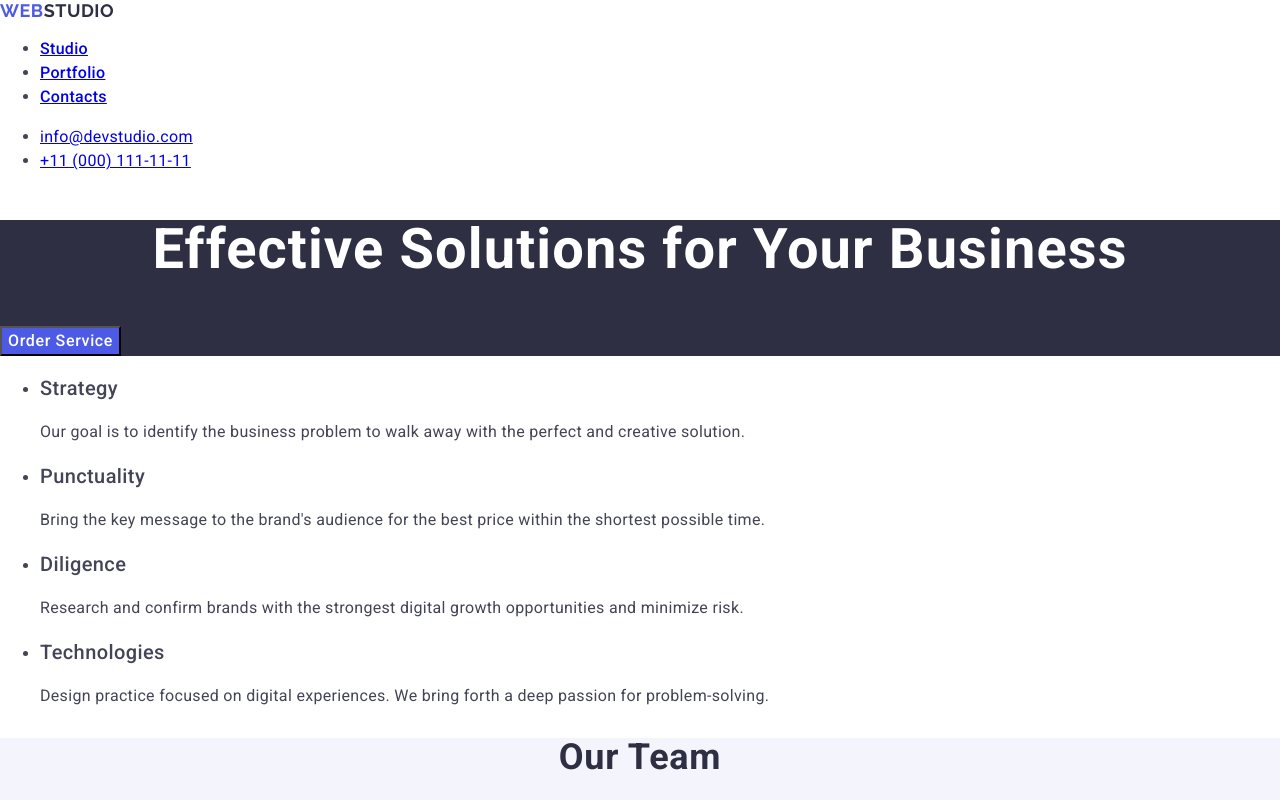
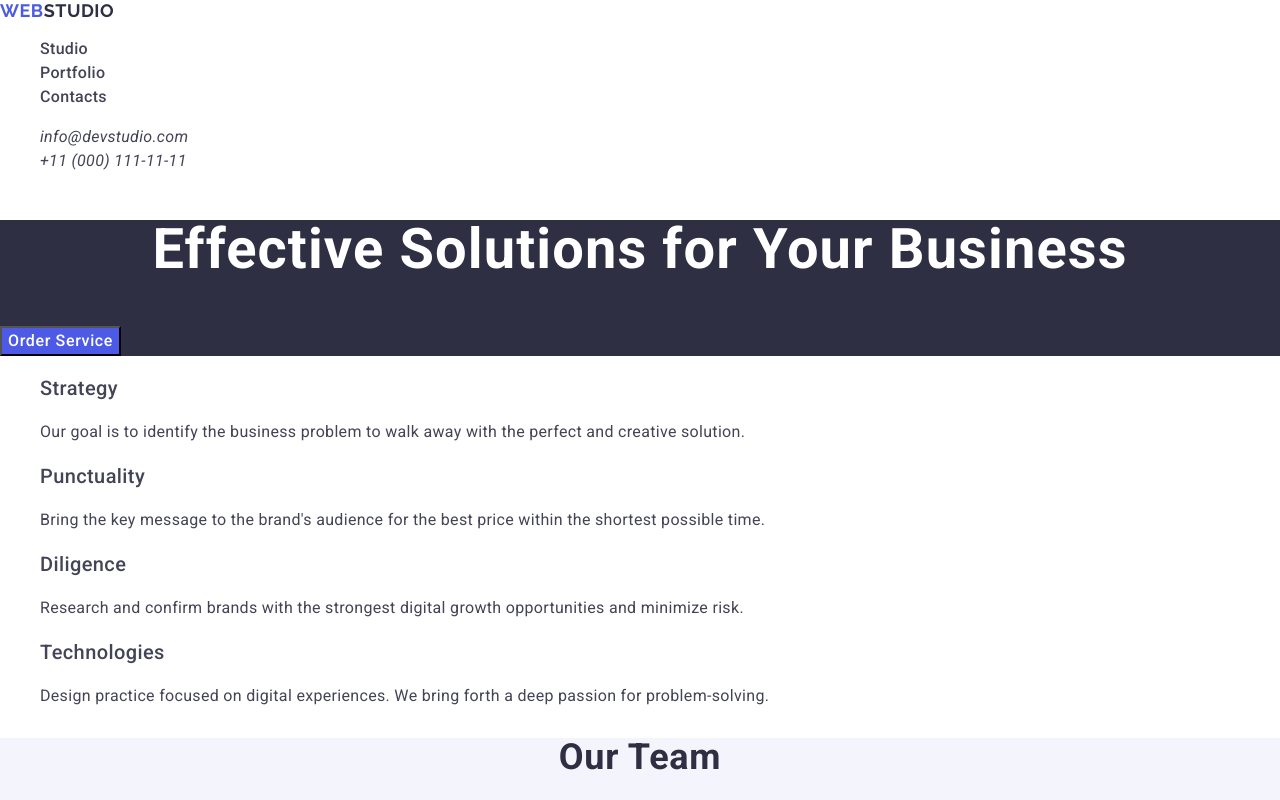
Before and after one commit to viktoriiatkachenko/goit-markup-hw-02, a plain HTML site: page index.html in a window 1280 px wide. Shown: the top 800 px of the page. Drawn offline with nearby package versions, Linux system fonts and the light colour scheme.

Commit message:
finish nav

```diff
--- a/css/styles.css
+++ b/css/styles.css
@@ -2,6 +2,12 @@ body {
     color: #434455;
     background-color: #FFFFFF;
     font-family: "Roboto", sans-serif;
+}
+ul, ol {
+        list-style-type: none;
+}
+a {
+        text-decoration: none;
 }
 .logo {
         font-family: "Raleway", sans-serif;
@@ -11,7 +17,6 @@ body {
         letter-spacing: 0.03em;
         text-transform: uppercase;
         color: #4D5AE5;
-        text-decoration: none;
 }
 .logo-web-header {
     color: #2E2F42;
@@ -19,30 +24,29 @@ body {
 .logo-web-footer {
 color: #F4F4FD;
 }
-.nav-list-items {
+.nav-list-link {
         font-weight: 500;
         font-size: 16px;
         line-height: 1.5;
         letter-spacing: 0.02em;
         color: #434455;
 }
-.nav-list-items:hover,
-.nav-list-items:focus,
-.nav-list-items:active {
+.nav-list-link:hover,
+.nav-list-link:focus,
+.nav-list-link:active {
         color: #404bbf;
 }
-.address {
-        font-style: normal;
+
+.address-list-link {
+        color: #434455;
+        line-height: 1.5;
+        letter-spacing: 0.02em;
 }
-.address-list-items {
-line-height: 1.5;
-letter-spacing: 0.02em;
-color: #434455;
+.address-list-link:hover
+.address-list-link:focus {
+color: #404BBF;
 }
-.address-list-items:hover
-.address-list-items:focus {
-        color: #404bbf;
-}
+
 .section-heading {
         font-size: 36px;
         line-height: 1.11;
--- a/index.html
+++ b/index.html
@@ -29,18 +29,28 @@
           >Web<span class="logo-web-header">Studio</span></a
         >
         <ul class="nav-list">
-          <li class="nav-list-items"><a href="/">Studio</a></li>
-          <li class="nav-list-items"><a href="/">Portfolio</a></li>
-          <li class="nav-list-items"><a href="/">Contacts</a></li>
+          <li class="nav-list-items">
+            <a class="nav-list-link" href="/">Studio</a>
+          </li>
+          <li class="nav-list-items">
+            <a class="nav-list-link" href="/">Portfolio</a>
+          </li>
+          <li class="nav-list-items">
+            <a class="nav-list-link" href="/">Contacts</a>
+          </li>
         </ul>
       </nav>
       <address class="address">
         <ul class="address-list">
           <li class="address-list-items">
-            <a href="mailto:info@devstudio.com">info@devstudio.com</a>
+            <a class="address-list-link" href="mailto:info@devstudio.com"
+              >info@devstudio.com</a
+            >
           </li>
           <li class="address-list-items">
-            <a href="tel:+110001111111">+11 (000) 111-11-11</a>
+            <a class="address-list-link" href="tel:+110001111111"
+              >+11 (000) 111-11-11</a
+            >
           </li>
         </ul>
       </address>
```
